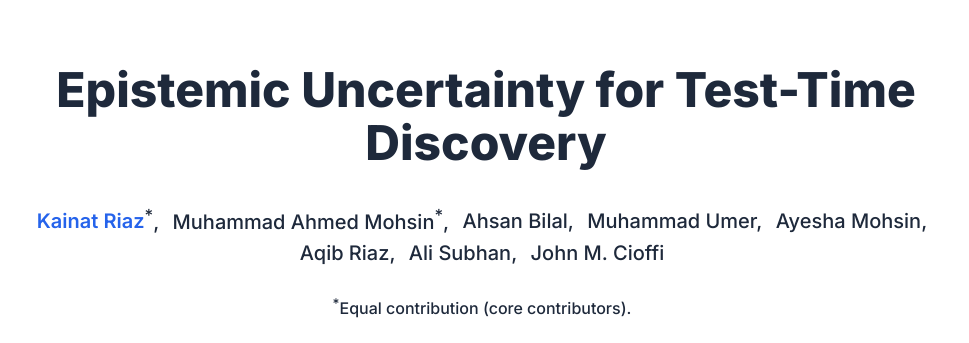
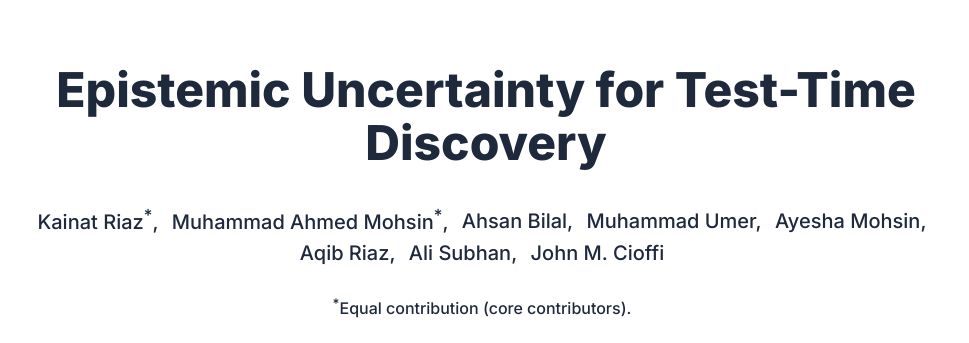
Before and after one commit to KainatRiaz98/uncertainty-guided-ttt, a plain HTML site: page index.html in a window 1280 px wide. Shown: the top 343 px of the page, without its empty margins (154-1123 px from the left). Drawn offline with nearby package versions, Linux system fonts and the light colour scheme; some icons are missing.

Commit message:
Remove hyperlink from Kainat Riaz author entry

```diff
--- a/index.html
+++ b/index.html
@@ -66,7 +66,7 @@
           <div class="column has-text-centered">
             <h1 class="title is-1 publication-title">Epistemic Uncertainty for Test-Time Discovery</h1>
             <div class="is-size-5 publication-authors">
-              <span class="author-block"><a href="https://github.com/KainatRiaz98" target="_blank">Kainat Riaz</a><sup>*</sup>,</span>
+              <span class="author-block">Kainat Riaz<sup>*</sup>,</span>
               <span class="author-block">Muhammad Ahmed Mohsin<sup>*</sup>,</span>
               <span class="author-block">Ahsan Bilal,</span>
               <span class="author-block">Muhammad Umer,</span>
```
